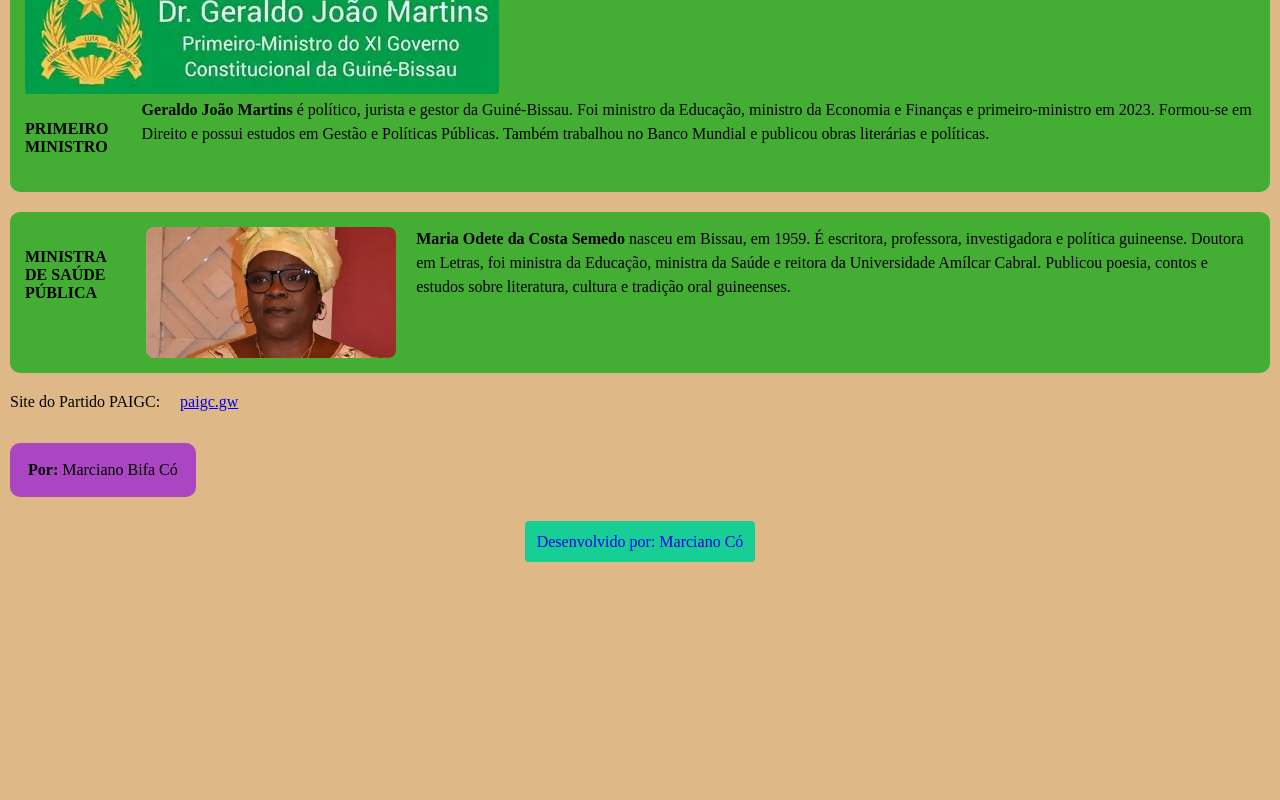
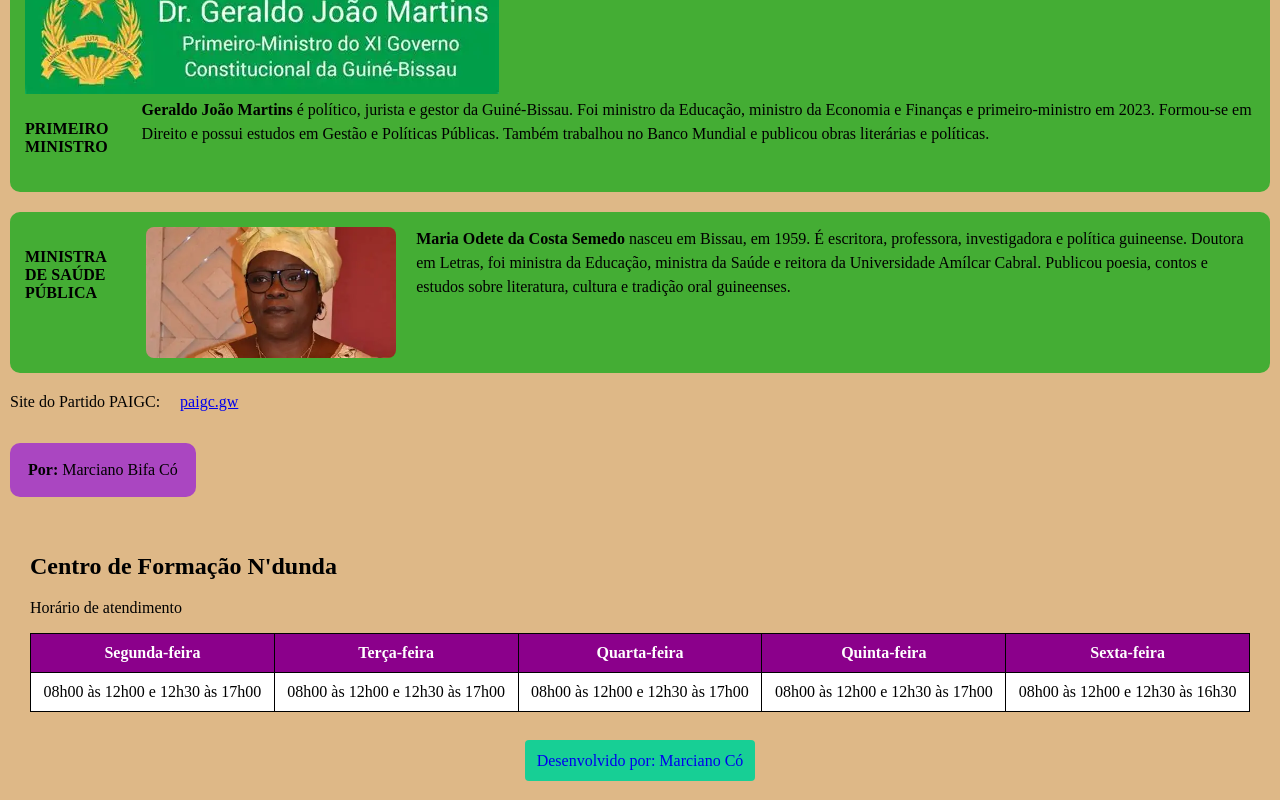
Before and after one commit to marcianonee/AULAS-HTML-E-CSS, a plain HTML site: page index.html in a window 1280 px wide. Shown: the part 1562-2362 px from the top of the page. Before the commit the page ends 2143 px from the top, so only its background shows below. Drawn offline with Linux system fonts and the light colour scheme.

Commit message:
Adicionei a tabela de publicdade

```diff
--- a/estilo.css
+++ b/estilo.css
@@ -169,3 +169,32 @@
          width: 100%;
      }
  }
+
+ .centro-formacao {
+    padding: 20px;
+}
+
+.tabela-horario {
+    overflow-x: auto;
+}
+
+table {
+    width: 100%;
+    border-collapse: collapse;
+}
+
+th,
+td {
+    border: 1px solid black;
+    padding: 10px;
+    text-align: center;
+}
+
+th {
+    background-color: darkmagenta;
+    color: white;
+}
+
+td {
+    background-color: white;
+}
--- a/index.html
+++ b/index.html
@@ -101,11 +101,43 @@
 
     <p class="autor"> <strong>Por:</strong> Marciano Bifa Có</p>
 
-    <footer>
-        <a href="https://github.com/marcianonee" target="_blank" rel="noopener noreferrer">
-            Desenvolvido por: Marciano Có
-        </a>
-    </footer>
+    <div class="publicidade">
+
+        <div class="centro-formacao">
+
+            <h2>Centro de Formação N'dunda</h2>
+
+            <p>Horário de atendimento</p>
+
+            <div class="tabela-horario">
+
+                <table>
+                    <tr> <!-- Linha dos dias -->
+                        <th>Segunda-feira</th>
+                        <th>Terça-feira</th>
+                        <th>Quarta-feira</th>
+                        <th>Quinta-feira</th>
+                        <th>Sexta-feira</th>
+                    </tr>
+
+                    <tr> <!-- Linha dos horários -->
+                        <td>08h00 às 12h00 e 12h30 às 17h00</td>
+                        <td>08h00 às 12h00 e 12h30 às 17h00</td>
+                        <td>08h00 às 12h00 e 12h30 às 17h00</td>
+                        <td>08h00 às 12h00 e 12h30 às 17h00</td>
+                        <td>08h00 às 12h00 e 12h30 às 16h30</td>
+                    </tr>
+                </table>
+
+            </div>
+
+        </div>
+
+        <footer>
+            <a href="https://github.com/marcianonee" target="_blank" rel="noopener noreferrer">
+                Desenvolvido por: Marciano Có
+            </a>
+        </footer>
 </body>
 
 </html>
```
